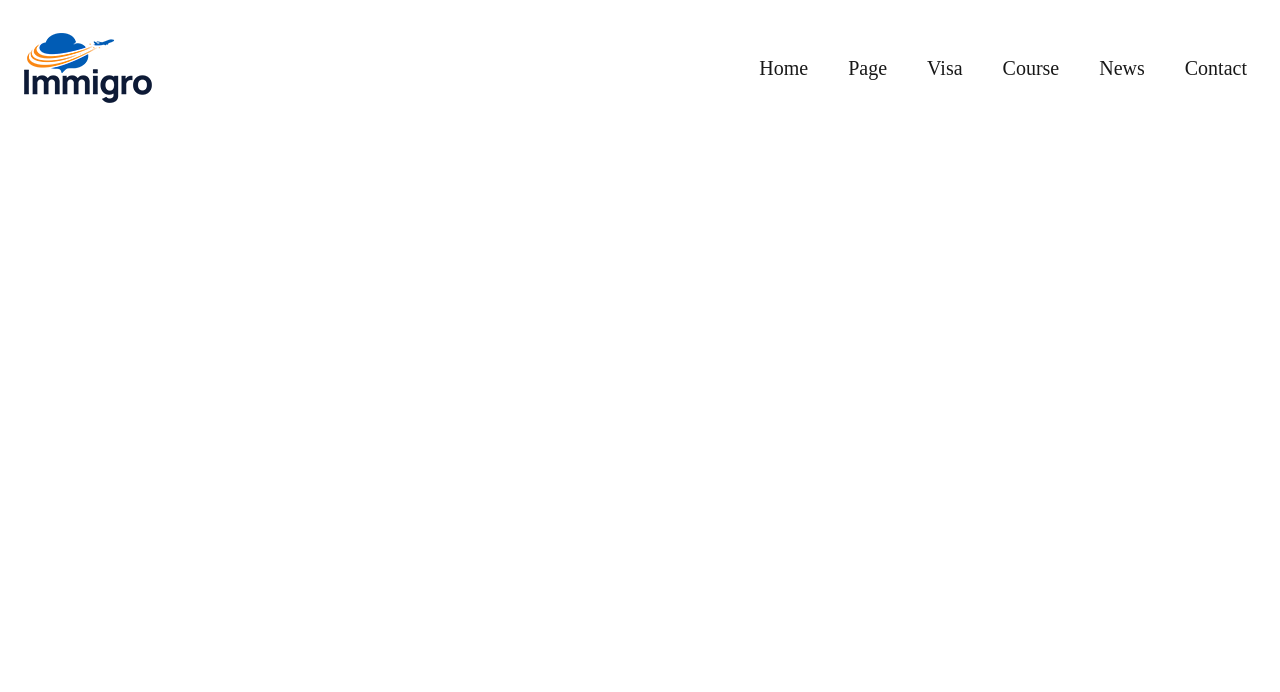
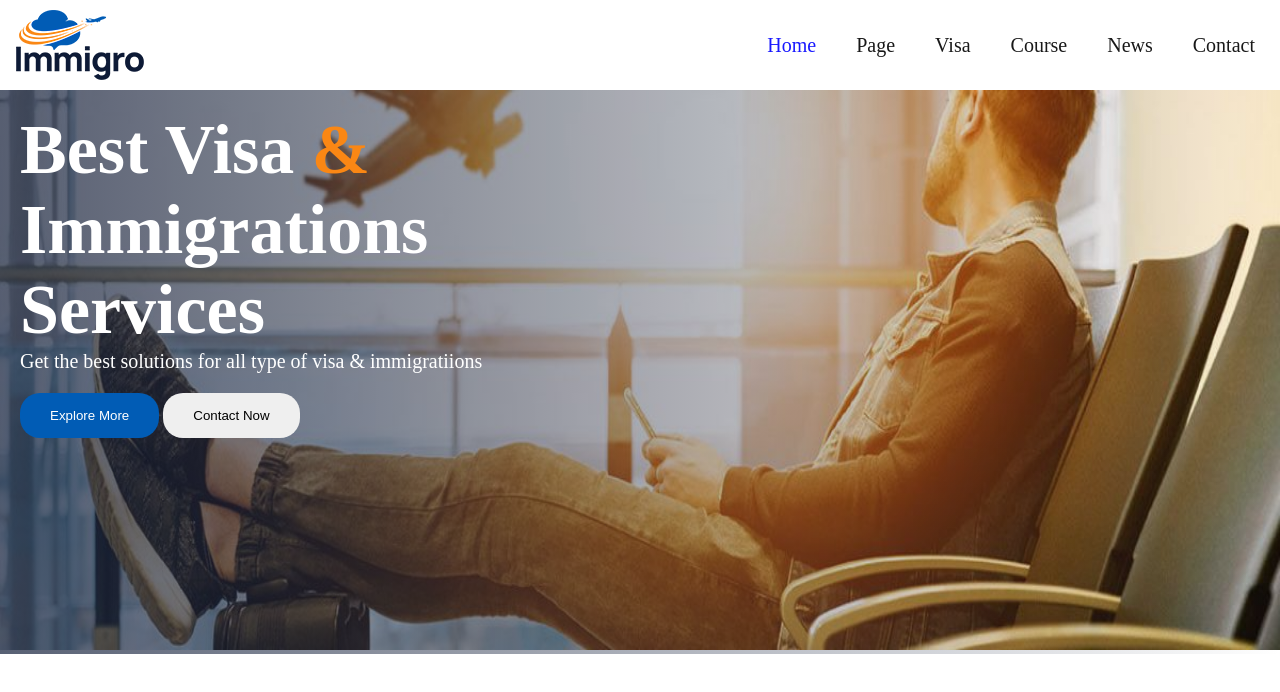
Before and after one commit to Kayum-Ali/immigration-service, a plain HTML site: page index.html in a window 1280 px wide. Drawn offline with Linux system fonts and the light colour scheme.

Commit message:
banner section added

```diff
--- a/index.html
+++ b/index.html
@@ -5,13 +5,17 @@
     <meta name="viewport" content="width=device-width, initial-scale=1.0" />
     <title>Immigration</title>
     <link rel="stylesheet" href="style.css" />
+    <link
+      rel="stylesheet"
+      href="https://cdnjs.cloudflare.com/ajax/libs/font-awesome/6.0.0-beta3/css/all.min.css"
+    />
   </head>
   <body>
     <header>
       <nav>
         <img src="images/logo-3.png" alt="immigration logo" />
         <ul class="menu">
-          <li>Home</li>
+          <li style="color: blue">Home</li>
           <li>Page</li>
           <li>Visa</li>
           <li>Course</li>
@@ -19,6 +23,26 @@
           <li>Contact</li>
         </ul>
       </nav>
+
+      <!-- banner section -->
+      <div class="galary">
+        <div class="item">
+          <img class="banner-img" src="images/cover.jpg" alt="" />
+          <div class="text-avobe">
+            <h2 class="banner-heading">
+              Best Visa <span style="color: #fa8714">&</span> Immigrations
+              Services
+            </h2>
+            <p class="banner-description">
+              Get the best solutions for all type of visa & immigratiions
+            </p>
+            <div style="margin-top: 20px">
+              <button class="more">Explore More</button>
+              <button class="now">Contact Now</button>
+            </div>
+          </div>
+        </div>
+      </div>
     </header>
   </body>
 </html>
--- a/style.css
+++ b/style.css
@@ -1,9 +1,15 @@
+* {
+  margin: 0;
+  padding: 0;
+  box-sizing: border-box;
+}
+
 nav {
   display: flex;
   justify-content: space-between;
   padding: 10px 15px;
   align-items: center;
-  height: 100px;
+  height: 90px;
 }
 
 .menu {
@@ -23,3 +29,52 @@ li:hover {
   /* font-size: 18px; */
   font-weight: bold;
 }
+/* banner style added */
+
+.item {
+  position: relative;
+}
+.banner-img {
+  width: 100%;
+  height: 70vh;
+}
+.text-avobe {
+  position: absolute;
+  top: 50%;
+  left: 50%;
+  transform: translate(-50%, -50%);
+
+  background-image: linear-gradient(to right, #18243fb9, #626a7a00);
+  width: 100%;
+  height: 100%;
+  padding: 20px;
+}
+.banner-heading {
+  font-size: 70px;
+  width: 500px;
+  margin-bottom: 0;
+  color: white;
+}
+.banner-description {
+  color: white;
+  font-size: 20px;
+}
+.more {
+  color: white;
+  background-color: #015cb5;
+  padding: 15px 30px;
+  border: none;
+  border-radius: 20px;
+}
+.more:hover {
+  background-color: #fa8714;
+}
+.now {
+  color: black;
+  padding: 15px 30px;
+  border: none;
+  border-radius: 20px;
+}
+.now:hover {
+  background-color: #015cb5;
+}
```
Also changed, not shown: images/cover.jpg (added).
